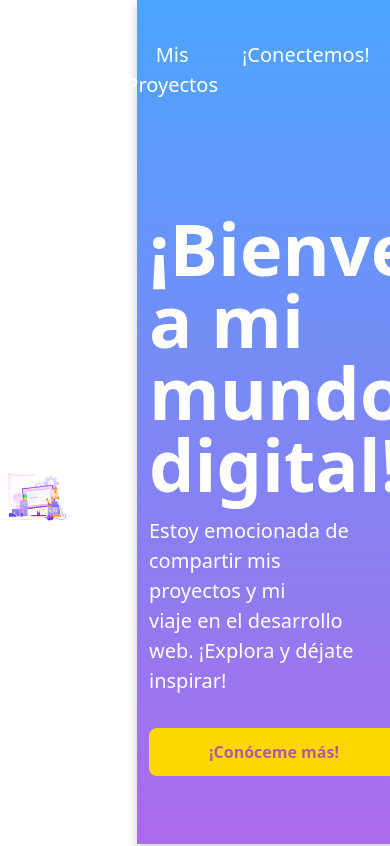
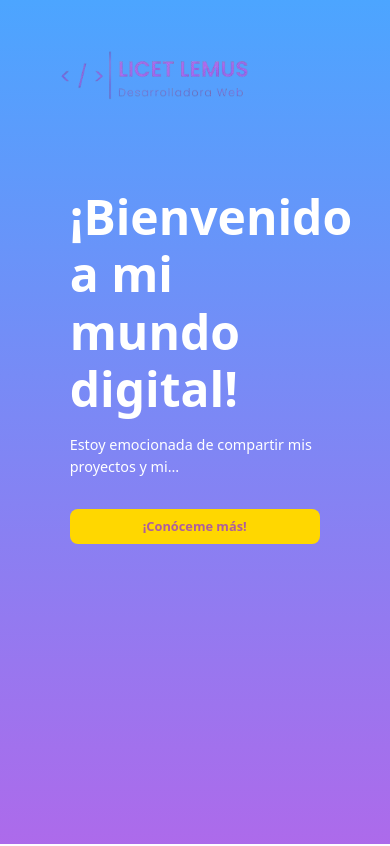
Before and after one commit to LicetLemus/my-portfolio, a React (Create React App) app: page / in a window 390 px wide. Shown: the top 846 px of the page. Built offline with nearby package versions, Linux system fonts and the light colour scheme.

Commit message:
styles: update style header and includes responsive

```diff
--- a/src/components/Header.jsx
+++ b/src/components/Header.jsx
@@ -7,7 +7,7 @@ import logo from "../assets/logo.png"; // Asegúrate de que la ruta sea correcta
 
 const Header = () => {
   return (
-    <header className="bg-red py-10 h-[100vh]">
+    <header className="bg-red py-10 h-[100vh] w-[100vw]">
       <div className="container mx-auto text-center">
         <nav className="flex justify-between items-center mb-8 mr-10">
           <div className="ml-10">
--- a/src/components/Header.scss
+++ b/src/components/Header.scss
@@ -2,12 +2,14 @@
 @import '../styles/variables';
 
 header {
+    position: relative;
+
     &::before {
     content: "";
     position: absolute;
     bottom: 0;
     left: 35%;
-    width: 100vw;
+    width: 65%;
     height: 100vh;
     top: 0;
     background: linear-gradient(180deg, rgba(0, 127, 255, 0.7) 0%, rgba(138, 43, 226, 0.7) 100%);
--- a/src/styles/styles.scss
+++ b/src/styles/styles.scss
@@ -2,15 +2,114 @@
 @tailwind components;
 @tailwind utilities;
 
-// @import 'variables';
+
+html {
+    padding: 0;
+    margin: 0;
+}
+
+// Mapas de puntos de interrupción
+$breakpoints: (
+    'xs': 375px,
+    's': 480px,
+    'md': 768px,
+    'lg': 1024px,
+    'xl': 1280px,
+    'xxl': 1440px,
+);
+
+// Mixin for media queries responsive
+@mixin respond-to($breakpoint) {
+    @media (max-width: map-get($breakpoints, $breakpoint)) {
+        @content;
+    }
+}
+
+// Estilos adicionales
+header {
+    padding: 1rem;
+    height: 100vh;
+
+    @include respond-to('s') {
+        background: linear-gradient(180deg, rgba(0, 127, 255, 0.7) 0%, rgba(138, 43, 226, 0.7) 100%);
+
+        &::before {
+            content: "";
+            background: transparent;
+            border: none;
+            box-shadow: none;
+
+        }
+
+        nav a {
+            display: none;
+        }
+
+        .hero_image {
+            display: none;
+        }
+
+        .content {
+            margin: 0;
+            padding: 0;
+
+            p {
+                font-size: 0.9rem;
+                display: -webkit-box;
+                -webkit-line-clamp: 2;
+                overflow: hidden;
+                -webkit-box-orient: vertical;
+            }
+
+            button {
+                font-size: 0.8rem;
+                padding: 0.5rem 1rem;
+            }
+        }
+    }
 
 
-// * {
-//     padding: 0px;
-//     margin: 0px;
-// }
+    @include respond-to('lg') {
+        nav .flex {
+            margin-right: 50px;
+        }
 
-// body {
-//     font-family: "Poppins", sans-serif;
-//     background: white;
-// }
+        nav .ml-10 {
+            width: 200px;
+        }
+
+
+        nav .text-white {
+            font-size: 16px;
+        }
+
+        div .mt-20 {
+            gap: 20px;
+        }
+
+        .hero_image {
+            width: 500px;
+        }
+
+        .content {
+
+            h1 {
+                font-size: 3rem;
+                line-height: 1.2;
+            }
+
+            p {
+                font-size: 0.9rem;
+                display: -webkit-box;
+                -webkit-line-clamp: 2;
+                overflow: hidden;
+                -webkit-box-orient: vertical;
+            }
+
+            button {
+                font-size: 0.8rem;
+                padding: 0.5rem 1rem;
+            }
+        }
+    }
+}
```
Also changed, not shown: src/assets/logo.png, src/assets/logo.svg (added).
